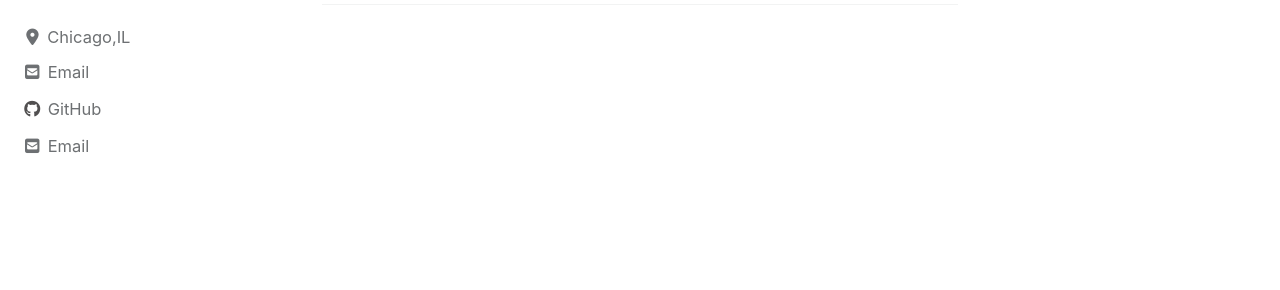
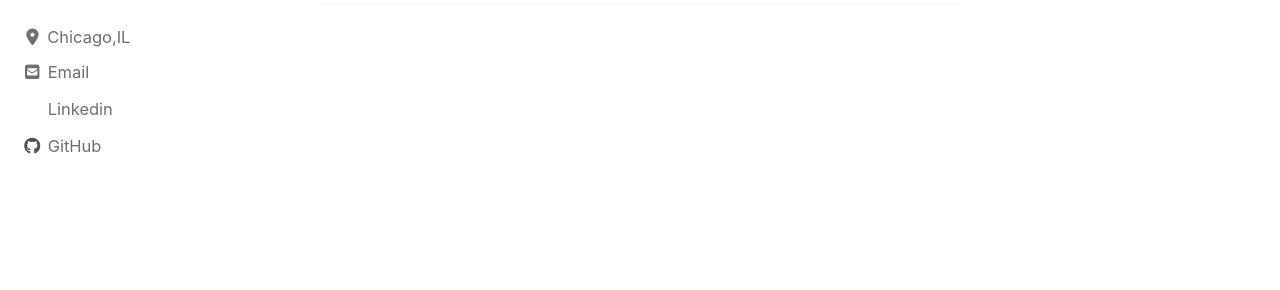
Before and after one commit to sohansputhran/sohansputhran.github.io, a Jekyll site: the page built from index.html, in a window 1280 px wide. Shown: the part 185-475 px from the top of the page. Built offline with Jekyll 4.4.1, drawn with Linux system fonts in a browser that asks for light colours; cached includes are drawn as plain includes; nearby versions of some CDN libraries; the list of posts is cut into pages by our own code.

Commit message:
Personal Details Update

```diff
--- a/_config.yml
+++ b/_config.yml
@@ -97,7 +97,7 @@ author:
   avatar           : # path of avatar image, e.g. "/assets/images/bio-photo.jpg"
   bio              : "Data Science Portfolio"
   location         : "Chicago,IL"
-  email            : "puthran.sohan@gmail.com"
+  email            :
   links:
     - label: "Email"
       icon: "fas fa-fw fa-envelope-square"
@@ -108,9 +108,9 @@ author:
     - label: "Twitter"
       icon: "fab fa-fw fa-twitter-square"
       # url: "https://twitter.com/"
-    - label: "Facebook"
-      icon: "fab fa-fw fa-facebook-square"
-      # url: "https://facebook.com/"
+    - label: "Linkedin"
+      icon: "fab fa-fw fa-linedin-in"
+      url: "https://linkedin.com/in/sohansputhran"
     - label: "GitHub"
       icon: "fab fa-fw fa-github"
       url: "https://github.com/sohansputhran"
```
